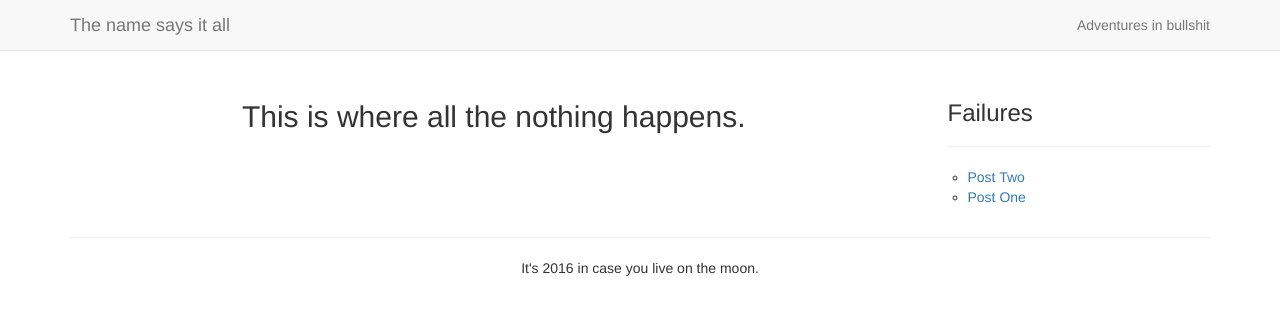
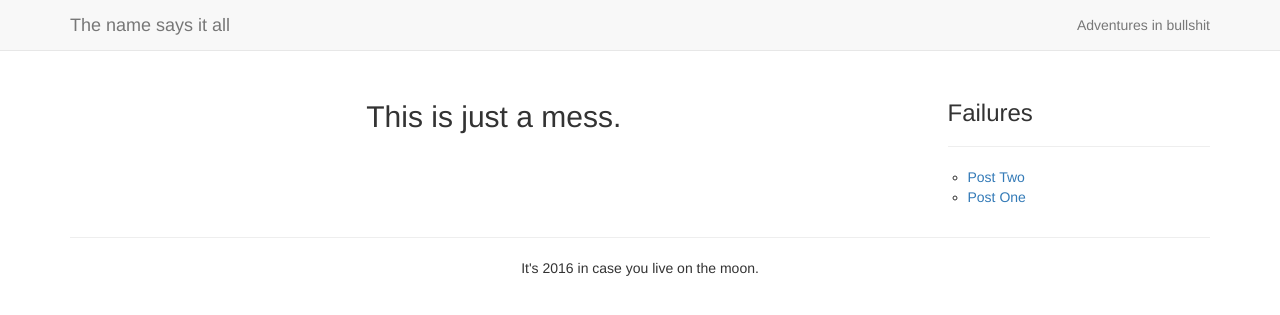
Before and after one commit to larsenjohn/herebyaccident, a Jekyll site: the page built from blog.html, in a window 1280 px wide. Shown: the top 315 px of the page. Built offline with Jekyll 4.4.1, drawn with Linux system fonts in a browser that asks for light colours; nearby versions of some CDN libraries.

Commit message:
more crap

```diff
--- a/blog.html
+++ b/blog.html
@@ -3,4 +3,4 @@ layout: post
 title: Blog
 ---
 
-<h2 class="text-center">This is where all the nothing happens.</h2>
+<h2 class="text-center">This is just a mess.</h2>
```
Also changed, not shown: 1 other file.
